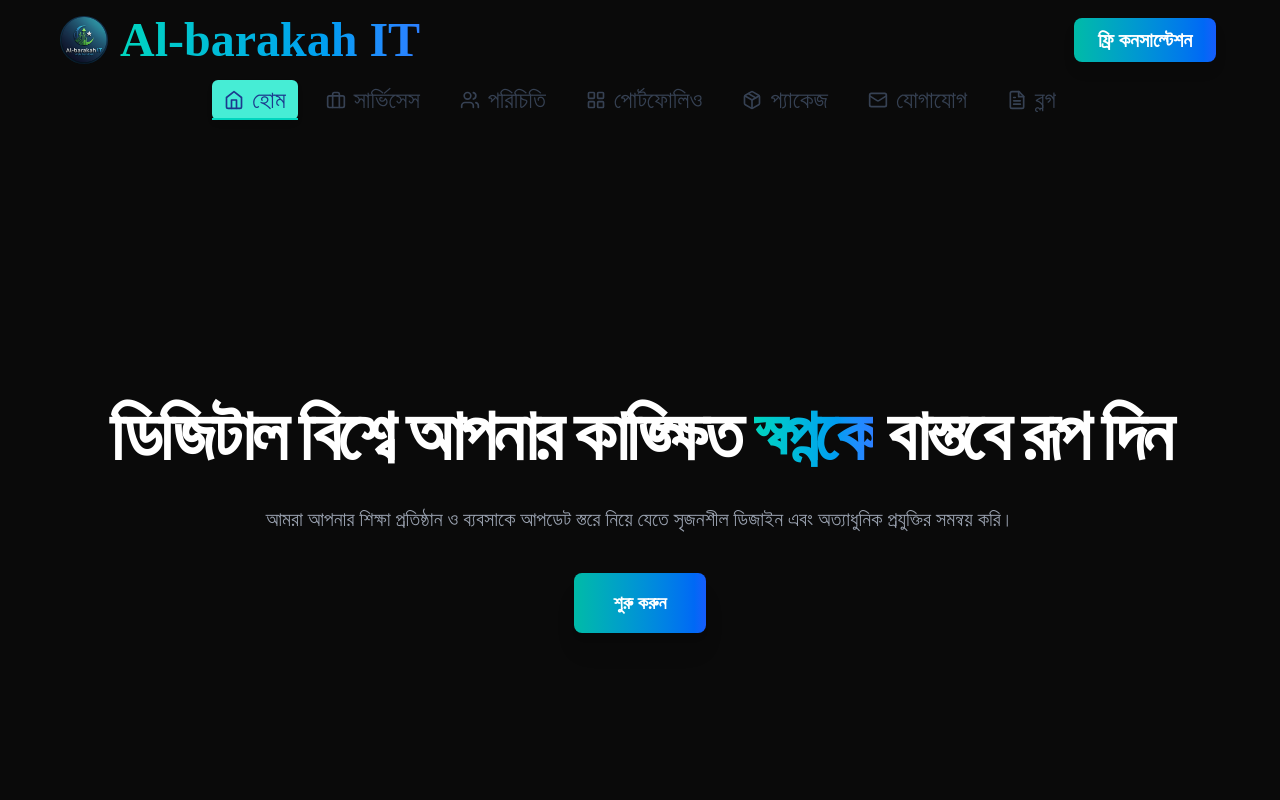
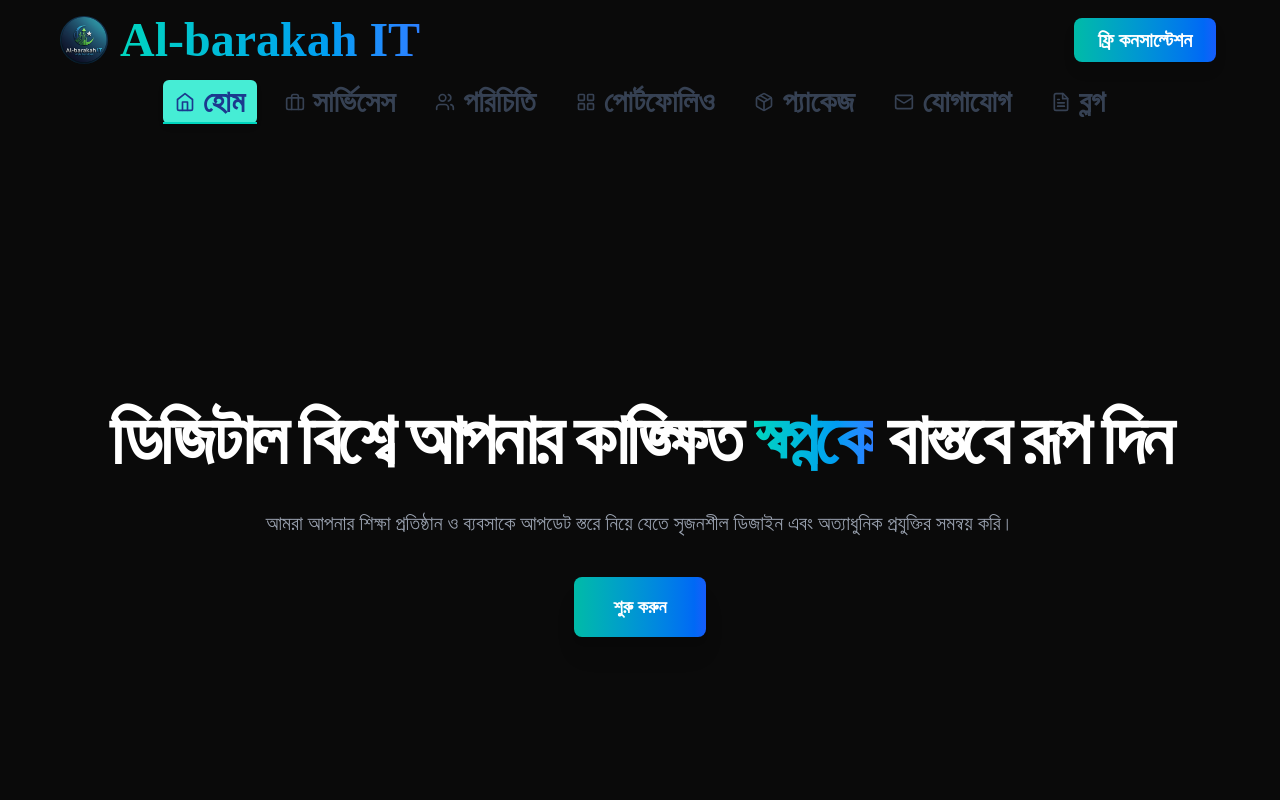
Before and after one commit to Alamgeer95/Al-barakahIT, a React (Vite) app: page / in a window 1280 px wide. Shown: the top 800 px of the page. Built offline with nearby package versions, Linux system fonts and the light colour scheme; a web font is replaced by a local one.

Commit message:
Update all changes

```diff
--- a/src/App.jsx
+++ b/src/App.jsx
@@ -1,6 +1,6 @@
 import React, { useState, useEffect } from 'react';
 import './index.css'; // গ্লোবাল স্টাইল ইম্পোর্ট
-import { BrowserRouter, Routes, Route, useLocation, useNavigate } from 'react-router-dom';
+import { Routes, Route, useLocation, useNavigate } from 'react-router-dom';
 
 // কম্পোনেন্ট ইম্পোর্ট
 import Header from './components/Header';
@@ -96,11 +96,6 @@ function AppContent() {
   );
 }
 
-// ধাপ ২: 'App' কম্পোনেন্ট এখন শুধু রাউটারকে র‍্যাপ (wrap) করবে
 export default function App() {
-  return (
-    <BrowserRouter>
-      <AppContent />
-    </BrowserRouter>
-  );
+  return <AppContent />
 }
--- a/src/components/Header.jsx
+++ b/src/components/Header.jsx
@@ -117,7 +117,7 @@ const Header = ({
               <button
                 key={link.id}
                 onClick={() => navigateTo(link.id)}
-                className={`relative group flex items-center gap-2 cursor-pointer text-base sm:text-lg md:text-xl lg:text-2xl font-medium transition-all duration-300 px-3 py-1 rounded-md ${
+                className={`relative group flex items-center gap-2 cursor-pointer text-base sm:text-lg md:text-xl lg:text-2xl xl:text-3xl 2xl:text-4xl font-semibold transition-all duration-300 px-3 py-1 rounded-md ${
                   activePage === link.id
                     ? "text-blue-900 bg-teal-300 shadow-md"
                     : `${navText} ${navHoverBg} hover:text-white`
@@ -139,7 +139,7 @@ const Header = ({
         <AnimatePresence>
           {isMenuOpen && (
             <motion.div
-              className="lg:hidden fixed inset-0 z-[998]"
+              className="lg:hidden fixed inset-0 z-50 bg-black/90 backdrop-blur-sm overflow-auto"
               initial={{ opacity: 0 }}
               animate={{ opacity: 1 }}
               exit={{ opacity: 0 }}
```
Also changed, not shown: src/main.jsx (+6 -2 lines).
